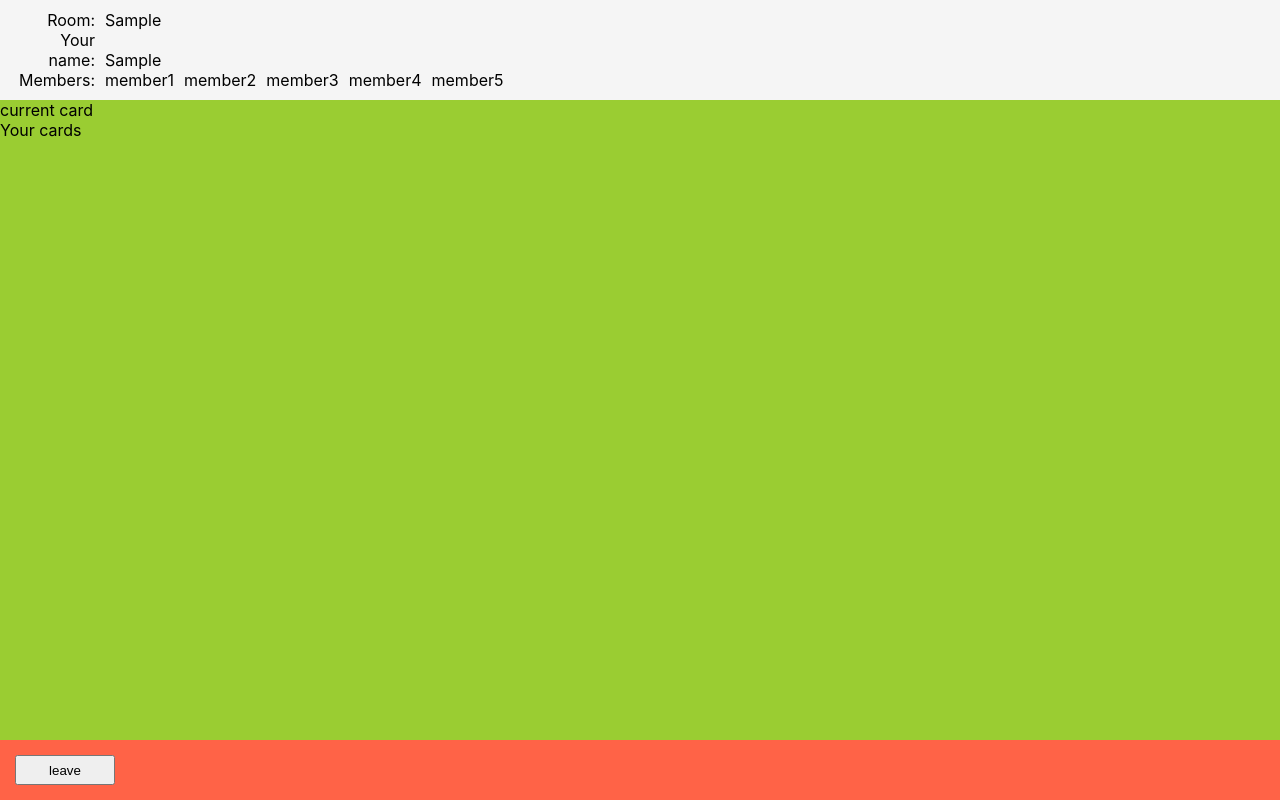
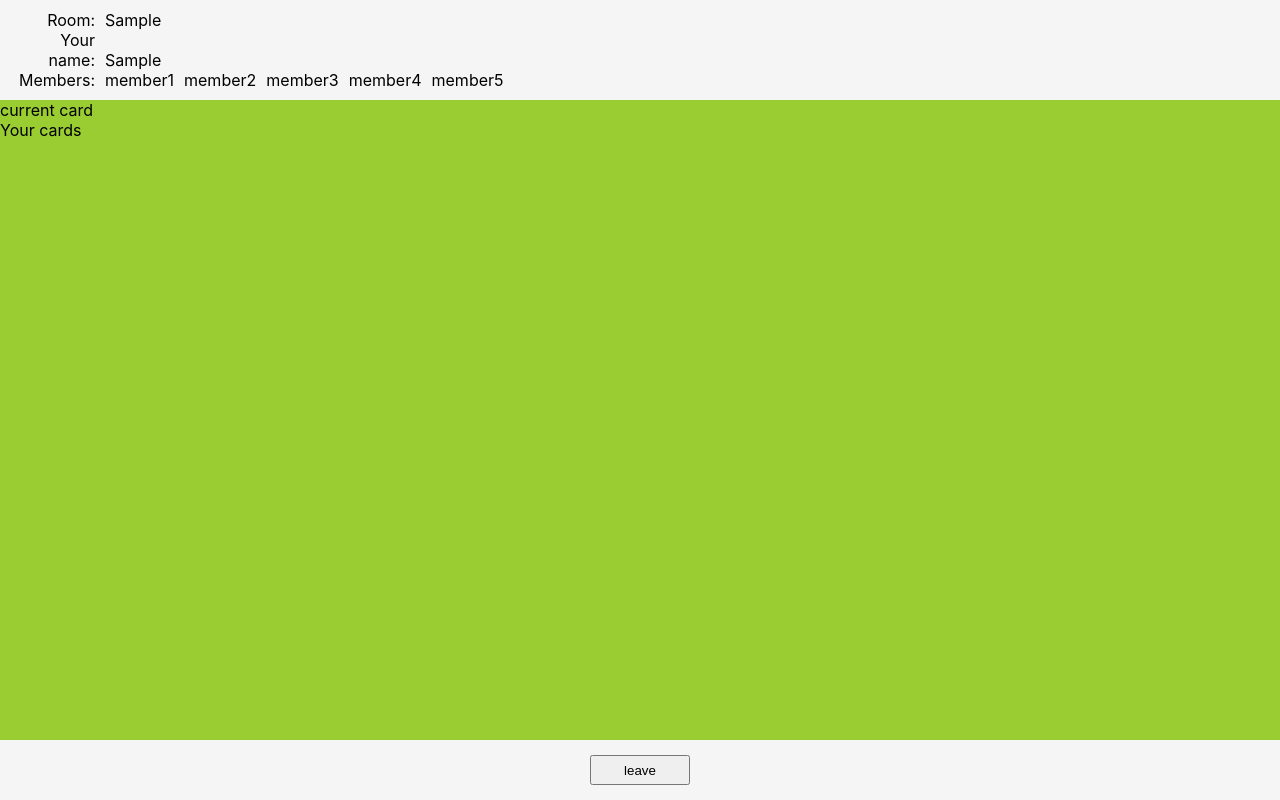
Before and after one commit to astatsuya/neu-socket, a React (Create React App) app in the folder client/: page / in a window 1280 px wide. Both pictures are taken after typing "Sample", "Sample" into the empty fields and a click on the button "Start neu!". Built offline with nearby package versions, Linux system fonts and the light colour scheme.

Commit message:
styled footer

```diff
--- a/client/src/pages/Room/Footer/styles.css
+++ b/client/src/pages/Room/Footer/styles.css
@@ -1,3 +1,4 @@
 .footer-wrapper {
-  background-color: tomato;
+  background-color: whitesmoke;
+  text-align: center;
 }
```
